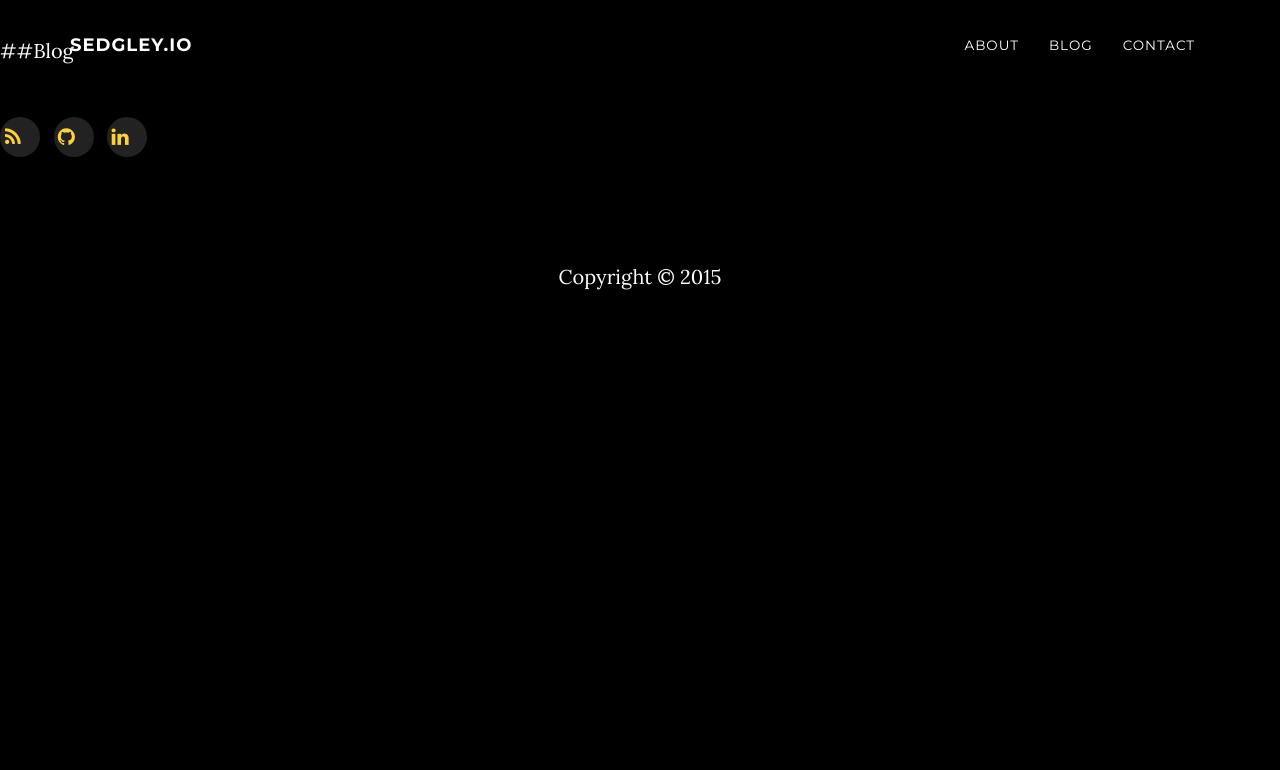
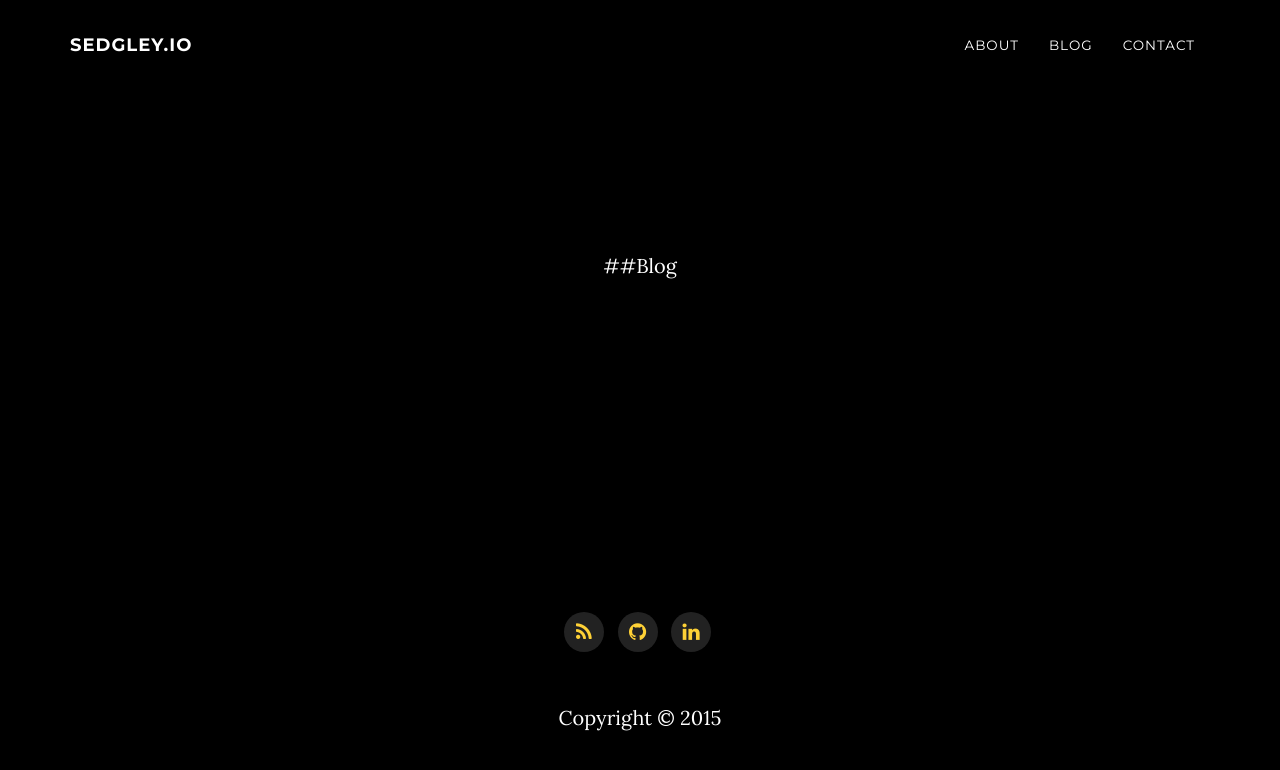
Before and after one commit to cbsedgley/cbsedgley.github.io, a Jekyll site: the page built from blog/index.html, in a window 1280 px wide and 900 px high. Shown: the top 770 px of the window. Built offline with Jekyll 4.4.1, drawn with Linux system fonts in a browser that asks for light colours; the list of posts is cut into pages by our own code; comment, search, counter and statistics services are not loaded.

Commit message:
fix blog

```diff
--- a/_layouts/blog.html
+++ b/_layouts/blog.html
@@ -1,33 +1,55 @@
-<!DOCTYPE html PUBLIC "-//W3C//DTD HTML 4.01//EN" "http://www.w3.org/TR/html4/strict.dtd">
-<html>
-<head>
-  <meta http-equiv="Content-Type" content="text/html; charset=utf-8">
-  <meta http-equiv="Content-Style-Type" content="text/css">
-  <title></title>
-  <meta name="Generator" content="Cocoa HTML Writer">
-  <meta name="CocoaVersion" content="1347.57">
-  <style type="text/css">
-    p.p1 {margin: 0.0px 0.0px 0.0px 0.0px; font: 12.0px Times; color: #000000; -webkit-text-stroke: #000000}
-    span.s1 {font-kerning: none}
-    span.s2 {font: 10.0px Times; font-kerning: none}
-    span.s3 {text-decoration: underline ; font-kerning: none; color: #0000ee; -webkit-text-stroke: 0px #0000ee}
-    span.s4 {text-decoration: underline ; font-kerning: none}
-    span.s5 {font-kerning: none; color: #000000; -webkit-text-stroke: 0px #000000}
-  </style>
-</head>
-<body>
-<p class="p1"><span class="s1">{% include head.html %} {% include navigation.html %}</span></p>
-<p class="p1"><span class="s1">{{ page.content | markdownify }} {% for post in paginator.posts %}</span></p>
-<h4 style="margin: 0.0px 0.0px 16.0px 0.0px; font: 12.0px Times; color: #000000; -webkit-text-stroke: #000000"><span class="s1"><b>{{ post.date | date_to_string }} </b></span><span class="s2"><b>. {{ post.category }} .</b></span><span class="s1"><b> </b><a href="file:///Users/cbsedgley/cbsedgley.github.io/_layouts/%7B%7B%20post.url%20%7D%7D"><span class="s3"><b>{{ post.title }}</b></span></a></span></h4>
-<p class="p1"><span class="s1">{% endfor %}</span></p>
-<p class="p1"><span class="s1">{% if paginator.previous_page and paginator.next_page%}</span></p>
-<h4 style="margin: 0.0px 0.0px 16.0px 0.0px; font: 12.0px Times; color: #0000ee; -webkit-text-stroke: #0000ee"><span class="s4"><a href="file:///Users/cbsedgley/cbsedgley.github.io/_layouts/%7B%7B%20paginator.previous_page_path%20%7D%7D"><b>Newer Posts</b></a></span><span class="s5"><b> </b><a href="file:///Users/cbsedgley/cbsedgley.github.io/_layouts/%7B%7B%20paginator.next_page_path%20%7D%7D"><span class="s3"><b>Older Posts</b></span></a><b><span class="Apple-converted-space"> </span></b></span></h4>
-<p class="p1"><span class="s1">{% endif %} {% if paginator.previous_page %}</span></p>
-<h4 style="margin: 0.0px 0.0px 16.0px 0.0px; font: 12.0px Times; color: #0000ee; -webkit-text-stroke: #0000ee"><span class="s4"><a href="file:///Users/cbsedgley/cbsedgley.github.io/_layouts/%7B%7B%20paginator.previous_page_path%20%7D%7D"><b>Newer Posts</b></a></span></h4>
-<p class="p1"><span class="s1">{% endif %} {% if paginator.next_page %}</span></p>
-<h4 style="margin: 0.0px 0.0px 16.0px 0.0px; font: 12.0px Times; color: #0000ee; -webkit-text-stroke: #0000ee"><span class="s4"><a href="file:///Users/cbsedgley/cbsedgley.github.io/_layouts/%7B%7B%20paginator.next_page_path%20%7D%7D"><b>Older Posts</b></a></span></h4>
-<p class="p1"><span class="s1">{% endif %}<span class="Apple-converted-space"> </span></span></p>
-<p class="p1"><span class="s1">{% include social-buttons.html %}<span class="Apple-converted-space"> </span></span></p>
-<p class="p1"><span class="s1">{% include footer.html %} {% include js.html %}<span class="Apple-converted-space"> </span></span></p>
+<!DOCTYPE html PUBLIC "-//W3C//DTD XHTML 1.0 Strict//EN" "http://www.w3.org/TR/xhtml1/DTD/xhtml1-strict.dtd">
+<html xmlns="http://www.w3.org/1999/xhtml" xml:lang="en" lang="en">
+
+  {% include head.html %}
+
+  <body id="page-top" data-spy="scroll" data-target=".navbar-fixed-top">
+
+  {% include navigation.html %}
+
+  <section id="{{ page.title }}" class="container content-section text-center">
+    <div class="row">
+      <div class="col-lg-8 col-lg-offset-2">
+
+      {{ page.content | markdownify }}
+
+      {% for post in paginator.posts %}
+        <h4 align="left"><strong>{{ post.date | date_to_string }}</strong> <small>. {{ post.category }} .</small> <a href="{{ post.url }}"> <strong>{{ post.title }} </strong> </a> <small><a href="{{ post.url }}#disqus_thread">Comments</a></small></h4>
+      {% endfor %}
+
+      <!-- Pagination links -->
+      <div class="pagination">
+
+        {% if paginator.previous_page and paginator.next_page%}
+          <h4>
+              <a href="{{ paginator.previous_page_path }}" class="previous">Newer Posts</a>  <a href="{{ paginator.next_page_path }}" class="next">Older Posts</a>
+          </h4>
+        {% endif %}
+
+        {% if paginator.previous_page %}
+          <h4><a href="{{ paginator.previous_page_path }}" class="previous">Newer Posts</a></h4>
+        {% endif %}
+
+        {% if paginator.next_page %}
+          <h4><a href="{{ paginator.next_page_path }}" class="next">Older Posts</a></h4>
+        {% endif %}
+
+        </div>
+      </div>
+    </div>
+  </section>
+
+  <section id="{{ page.title }}" class="container content-section text-center">
+    <div class="row">
+      <div class="col-lg-8 col-lg-offset-2">
+	       {% include social-buttons.html %}
+      </div>
+    </div>
+  </section>
+
+  {% include footer.html %}
+
+  {% include js.html %}
+
 </body>
 </html>
```
